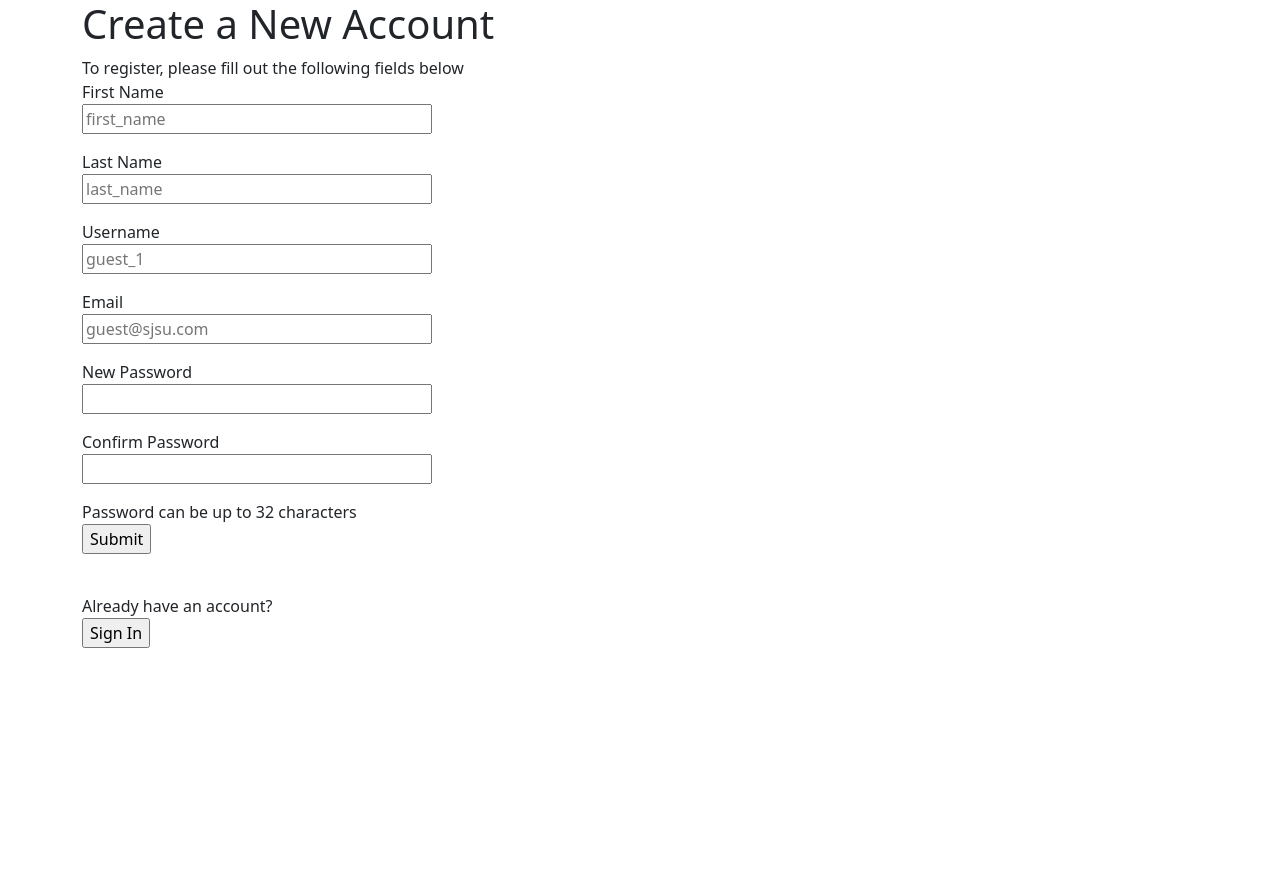
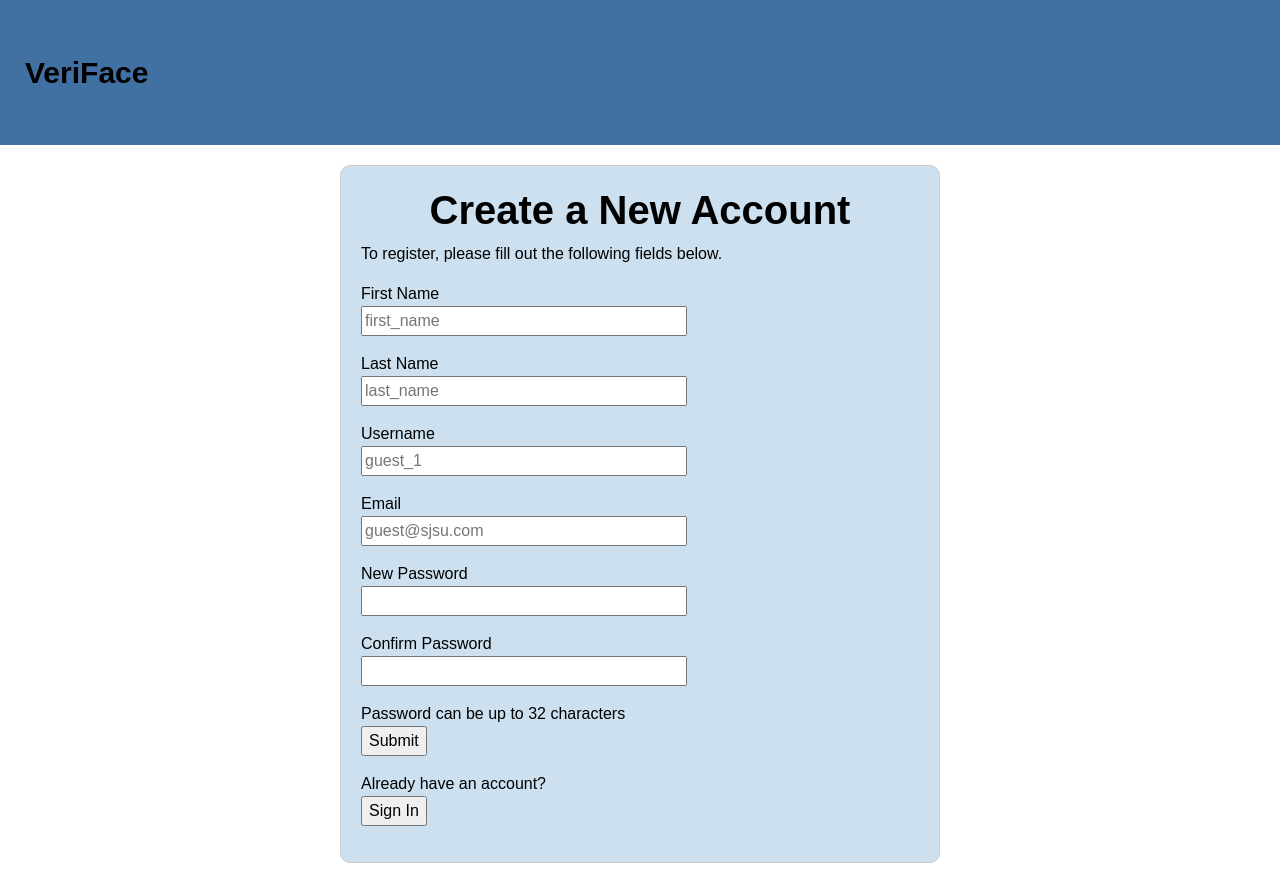
Before and after one commit to YueYingLee/VeriFace, a Flask app: page /register in a window 1280 px wide. Before the commit the page ends 648 px from the top, so only its background shows below. Run offline with Flask 3, Linux system fonts and the light colour scheme; data comes from the database, SQL or seed files in the repository.

Commit message:
finished beautify frontend for login, register, index and logout

```diff
--- a/app/templates/login.html
+++ b/app/templates/login.html
@@ -10,6 +10,10 @@
 
 <h1>Sign In</h1>
 <style>
+   h1 {
+        text-align: center;
+        font-weight: bold;
+        }
    body {
        font-family: Arial, sans-serif;
        background-color: #ffffff;
@@ -36,6 +40,7 @@
        margin: 20px auto;
        padding: 20px;
        border: 1px solid #cccccc;
+       background-color: rgb(204, 224, 239);
        border-radius: 10px;
        align-items: center;
    }
--- a/app/templates/register.html
+++ b/app/templates/register.html
@@ -3,10 +3,97 @@
 <head>
     <!-- <link rel="stylesheet" href="{{ url_for('static', filename='css/register.css') }}"> -->
 </head>
+<body> <div class="navbar">
+   <a href="/"class="navbar-link">&nbsp;&nbsp;&nbsp;VeriFace </a> </div>
 <div class ="container">
 <div class ="text">
 <h1>Create a New Account</h1>
-<body> To register, please fill out the following fields below </body>
+<style>
+    h1 {
+            text-align: center;
+            font-weight: bold;
+        }
+   body {
+       font-family: Arial, sans-serif;
+       background-color: #ffffff;
+       color: #000000;
+       margin: 0;
+   }
+   .navbar {
+     background-color: #4170a2;
+       text-align: center;
+       padding: 50px 0;
+       font-size: 30px;
+       color: black; /* Black text color */
+       font-weight: bold; /* Bold font weight */
+   }
+
+   .navbar-link {
+       color: black; /* Set the color to black */
+       text-decoration: none; /* Remove underline */
+       }
+
+
+   .container {
+       max-width: 600px;
+       margin: 20px auto;
+       padding: 20px;
+       border: 1px solid #cccccc;
+       background-color: rgb(204, 224, 239);
+       border-radius: 10px;
+       align-items: center;
+   }
+   .form-group {
+       margin-bottom: 20px;
+   }
+   .form-control {
+       width: 90%;
+       padding: 10px;
+       font-size: 16px;
+       border: 1px solid #cccccc;
+       border-radius: 5px;
+   }
+   .form-control:focus {
+       outline: none;
+       border-color: #007bff;
+   }
+   .btn {
+       display: inline-block;
+       padding: 10px 20px;
+       font-size: 16px;
+       border: none;
+       border-radius: 5px;
+       background-color: #007bff;
+       color: #ffffff;
+       cursor: pointer;
+   }
+   .btn:hover {
+       background-color: #0056b3;
+   }
+   .error {
+       color: #ff0000;
+       font-size: 14px;
+   }
+
+   .alert {
+       padding: 15px;
+       margin-bottom: 20px;
+       border: 1px solid transparent;
+       border-radius: 4px;
+   }
+   .alert-success {
+       color: #3c763d;
+       background-color: #dff0d8;
+       border-color: #d6e9c6;
+   }
+   .alert-error {
+       color: #a94442;
+       background-color: #f2dede;
+       border-color: #ebccd1;
+   }
+
+</style>
+<body> To register, please fill out the following fields below. <p></p></body>
 <form action="" method="POST" novalidate>
     {{form.hidden_tag()}}
 
@@ -57,7 +144,7 @@
     </p>
     <body> Password can be up to 32 characters </body>
     <p>{{form.submit()}}</p>
-    <body><br>
+    <body>
            Already have an account?
     </body>
     <p>{{form.sign()}}</p>
```
Also changed, not shown: app/templates/index.html (+101 -3 lines).
